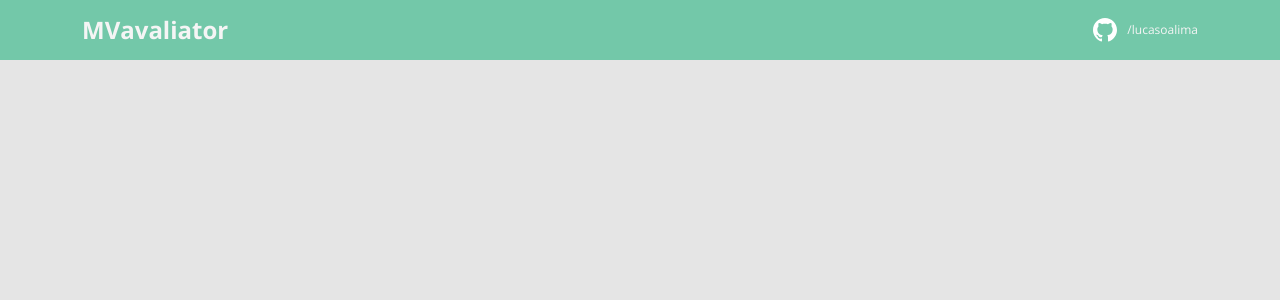
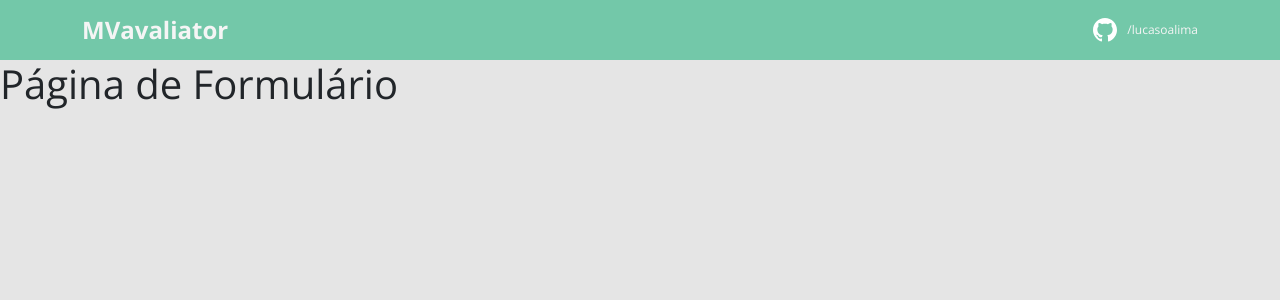
Before and after one commit to lucasoalima/MVReview, a React (Create React App) app in the folder frontend/: page /form/1 in a window 1280 px wide. Shown: the top 300 px of the page. Built offline with nearby package versions, Linux system fonts and the light colour scheme.

Commit message:
rotas configuradas

```diff
--- a/frontend/package.json
+++ b/frontend/package.json
@@ -10,9 +10,11 @@
     "@types/node": "^16.7.13",
     "@types/react": "^17.0.20",
     "@types/react-dom": "^17.0.9",
+    "@types/react-router-dom": "5.3.2",
     "bootstrap": "5.1.3",
     "react": "^17.0.2",
     "react-dom": "^17.0.2",
+    "react-router-dom": "6.2.1",
     "react-scripts": "5.0.0",
     "typescript": "^4.4.2",
     "web-vitals": "^2.1.0"
--- a/frontend/src/App.tsx
+++ b/frontend/src/App.tsx
@@ -1,8 +1,23 @@
+import {
+  BrowserRouter,
+  Routes,
+  Route
+} from "react-router-dom";
 import Navbar from "./components/navbar";
+import Form from './pages/Form';
+import Listing from "./pages/Listing";
 
 function App() {
-  return(
-    <Navbar/>
+  return (
+    <BrowserRouter>
+      <Navbar />
+      <Routes>
+        <Route path="/" element={<Listing />} />
+        <Route path="/form">
+          <Route path=":movieId" element={<Form />} />
+        </Route>
+      </Routes>
+    </BrowserRouter>
   );
 }
 
--- /dev/null
+++ b/frontend/src/pages/Form/index.tsx
@@ -0,0 +1,8 @@
+function Form(){
+
+    return(
+        <h1>Página de Formulário</h1>
+    );
+}
+
+export default Form;
--- /dev/null
+++ b/frontend/src/pages/Listing/index.tsx
@@ -0,0 +1,8 @@
+function Listing(){
+
+    return(
+        <h1>Página de Listagem</h1>
+    );
+}
+
+export default Listing;
```
Also changed, not shown: 1 other file (tests, documents, lock files or other folders).
